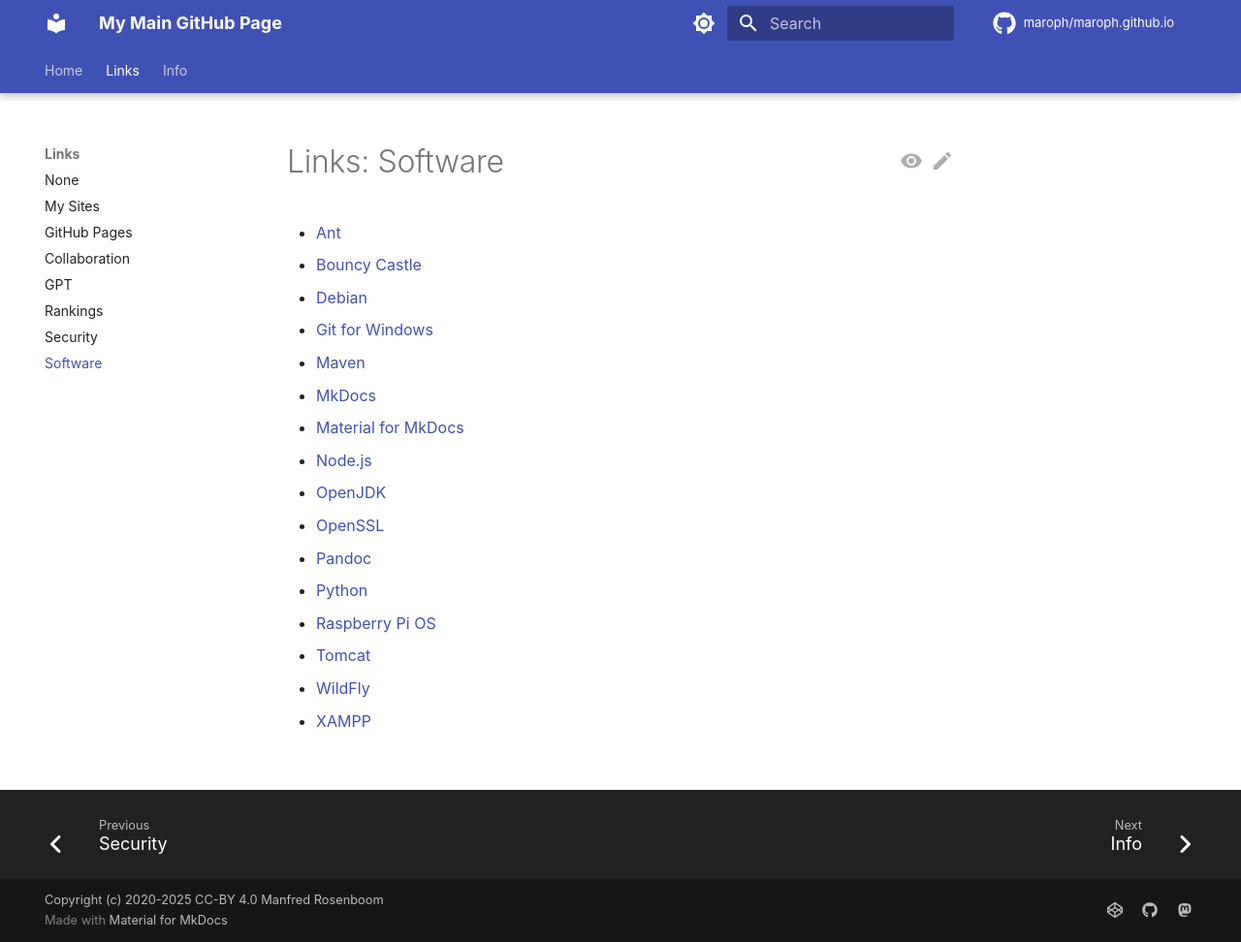
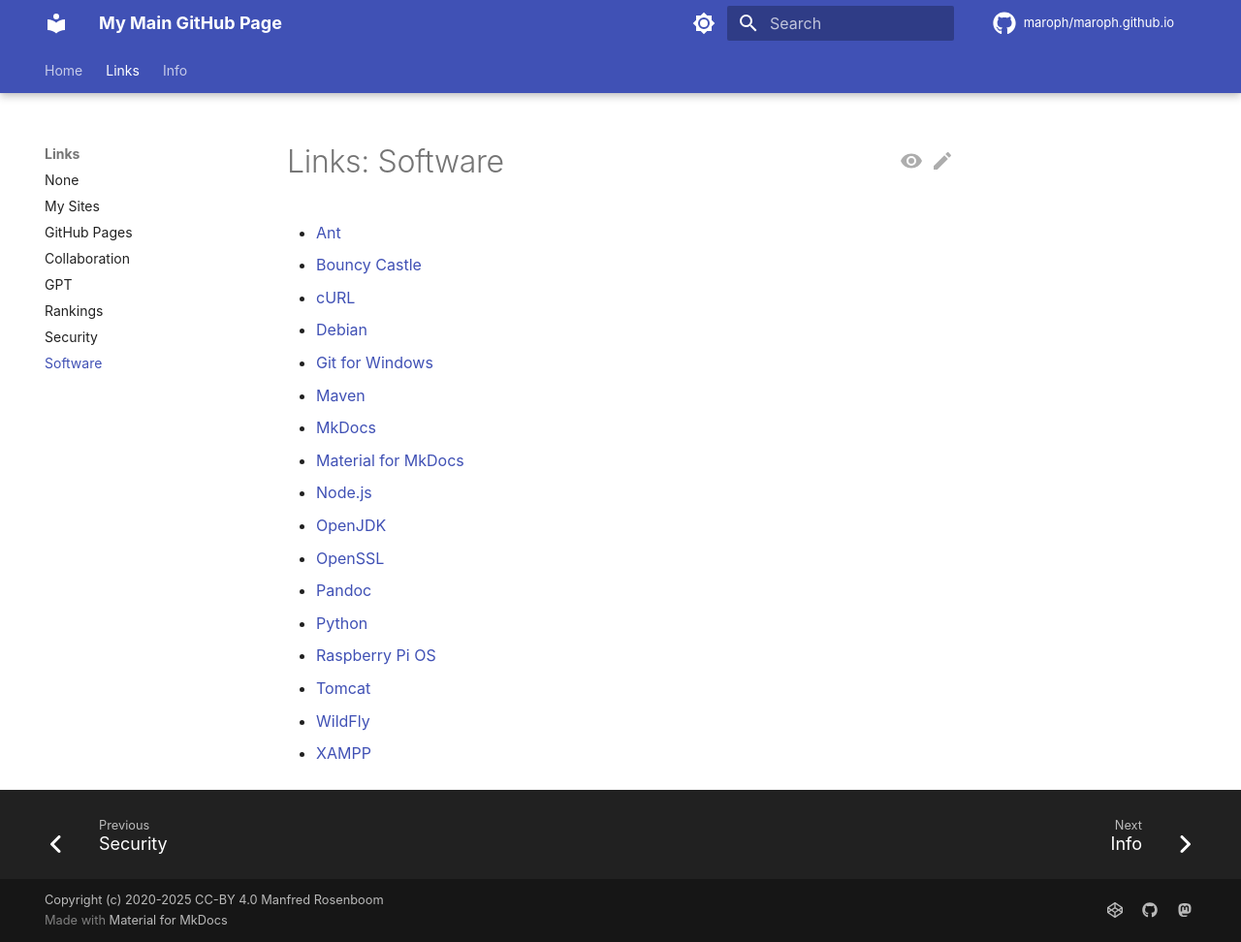
Before and after one commit to maroph/maroph.github.io, an MkDocs documentation site: the page built from docs/links/software.md, in a window 1280 px wide and 972 px high. Shown: the whole window at 97% size. Built offline with MkDocs 1.6.1 and Material for MkDocs 9.7.7, drawn with Linux system fonts in a browser that asks for light colours; plug-ins that fetch from the network failed and are left out; comment, search, counter and statistics services are not loaded.

Commit message:
Add kink to cURL

```diff
--- a/docs/links/software.md
+++ b/docs/links/software.md
@@ -2,6 +2,7 @@
 
 * [Ant](https://ant.apache.org/)
 * [Bouncy Castle](https://bouncycastle.org/)
+* [cURL](https://curl.se/)
 * [Debian](https://www.debian.org/index.en.html)
 * [Git for Windows](https://git-scm.com/download/win)
 * [Maven](https://maven.apache.org/)
```
